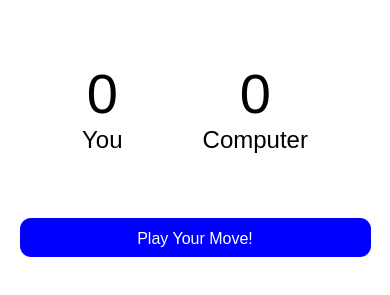
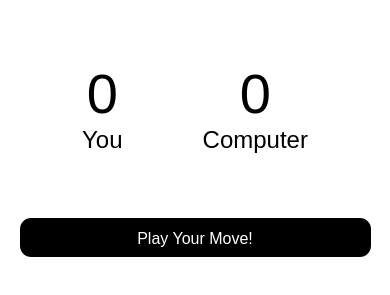
Before and after one commit to harsh-goyal-004/Rock-Paper-Scissor-Game, a plain HTML site: page index.html in a window 390 px wide. Shown: the part 213-508 px from the top of the page. Drawn offline with Linux system fonts and the light colour scheme.

Commit message:
Update style.css

```diff
--- a/style.css
+++ b/style.css
@@ -65,7 +65,7 @@ h1 {
 }
 
 #msg {
-  background-color: blue;
+  background-color: #000;
   height: 10vmin;
   width: 16vmin;
   font-size: 1.4rem;
@@ -84,7 +84,7 @@ h1 {
 
 @media (max-width : 600px) {
    #msg {
-  background-color: blue;
+  background-color: #000;
   height: 10vmin;
   width: 90%;
   font-size: 1rem;
```
